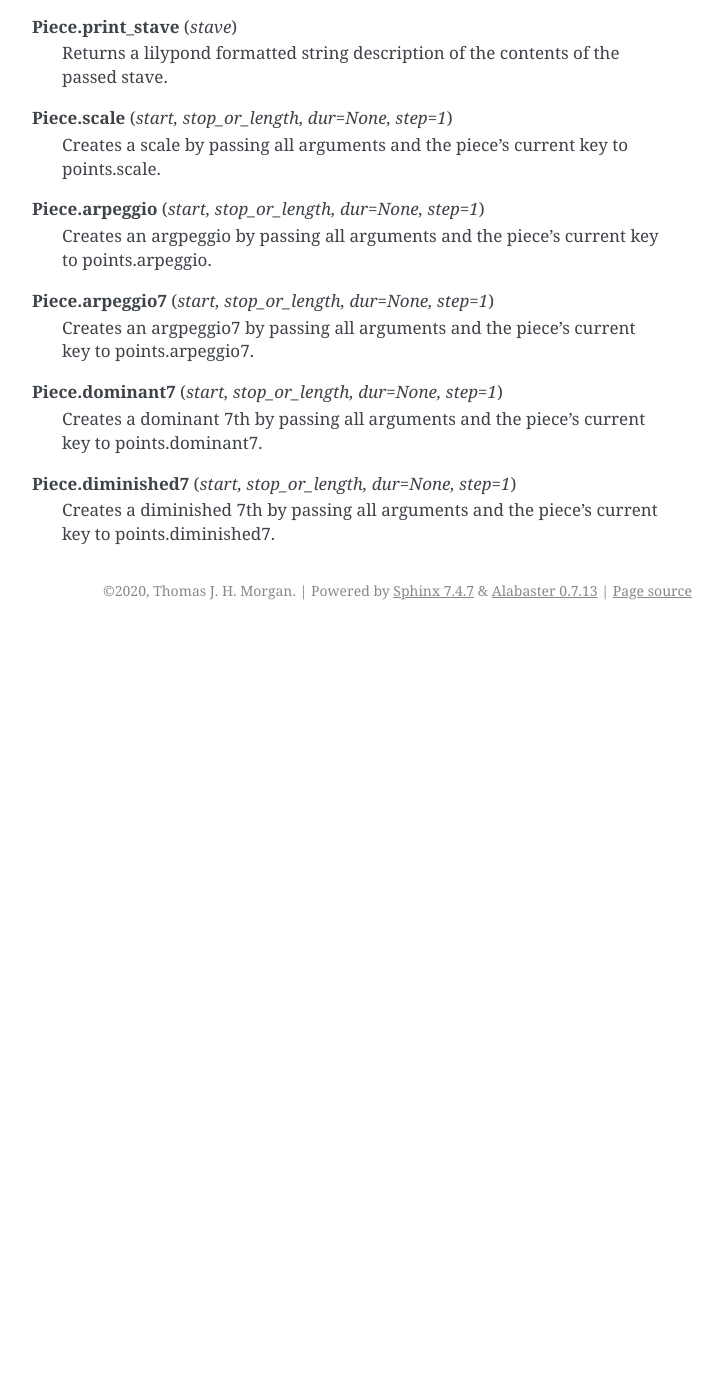
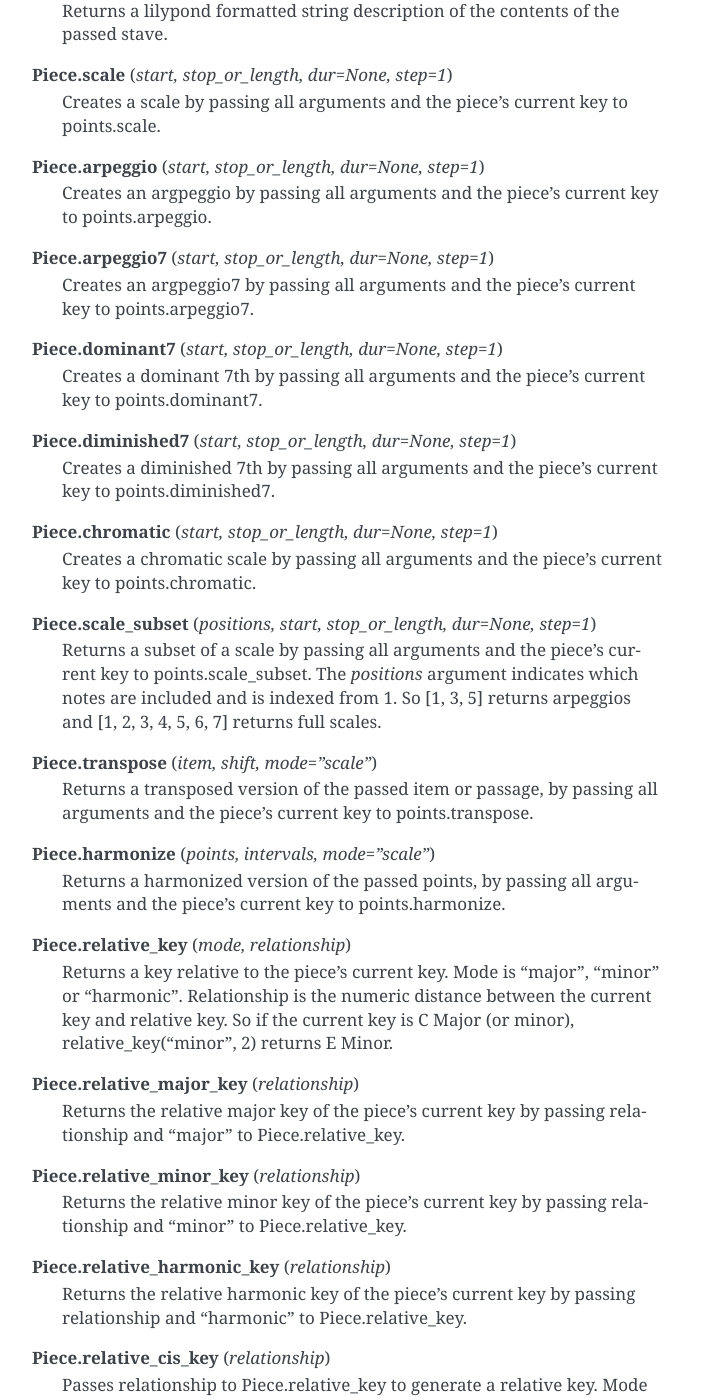
Before and after one commit to thomasmorgan/LilyLib, a Sphinx documentation site: the page built from docs/source/API.rst, in a window 1280 px wide and 1400 px high, scrolled down 12784 px. Shown: the whole window, without its empty margins (418-1141 px from the left). Built offline with Sphinx 7.4.7, drawn with Linux system fonts in a browser that asks for light colours; before the commit the page ends 13414 px from its top, so only the background shows below that; some of the changed text lies outside the part shown.

Commit message:
Docs: API: Piece part 2

```diff
--- a/docs/source/API.rst
+++ b/docs/source/API.rst
@@ -493,3 +492,138 @@ piece
 
     **Piece.diminished7** (*start, stop_or_length, dur=None, step=1*)
         Creates a diminished 7th by passing all arguments and the piece's current key to points.diminished7.
+
+    **Piece.chromatic** (*start, stop_or_length, dur=None, step=1*)
+    	Creates a chromatic scale by passing all arguments and the piece's current key to points.chromatic.
+
+    **Piece.scale_subset** (*positions, start, stop_or_length, dur=None, step=1*)
+    	Returns a subset of a scale by passing all arguments and the piece's current key to points.scale_subset. The *positions* argument indicates which notes are included and is indexed from 1. So [1, 3, 5] returns arpeggios and [1, 2, 3, 4, 5, 6, 7] returns full scales.
+
+    **Piece.transpose** (*item, shift, mode="scale"*)
+    	Returns a transposed version of the passed item or passage, by passing all arguments and the piece's current key to points.transpose.
+
+    **Piece.harmonize** (*points, intervals, mode="scale"*)
+        Returns a harmonized version of the passed points, by passing all arguments and the piece's current key to points.harmonize.
+
+    **Piece.relative_key** (*mode, relationship*)
+    	Returns a key relative to the piece's current key. Mode is "major", "minor" or "harmonic". Relationship is the numeric distance between the current key and relative key. So if the current key is C Major (or minor), relative_key("minor", 2) returns E Minor.
+
+    **Piece.relative_major_key** (*relationship*)
+        Returns the relative major key of the piece's current key by passing relationship and "major" to Piece.relative_key.
+
+    **Piece.relative_minor_key** (*relationship*)
+        Returns the relative minor key of the piece's current key by passing relationship and "minor" to Piece.relative_key.
+
+    **Piece.relative_harmonic_key** (*relationship*)
+        Returns the relative harmonic key of the piece's current key by passing relationship and "harmonic" to Piece.relative_key.
+
+    **Piece.relative_cis_key** (*relationship*)
+        Passes relationship to Piece.relative_key to generate a relative key. Mode is specified according to the current key; if the current key is major, then "major" is passed, otherwise "minor" is passed (note "harmonic" is never passed).
+
+    **Piece.relative_trans_key** (*relationship*)
+        Passes relationship to Piece.relative_key to generate a relative key. Mode is specified according to the current key; if the current key is major, then "minor" is passed, otherwise "major" is passed (note "harmonic" is never passed).
+
+    **Piece.I**
+        Returns the relative_major_key with position 0.
+
+    **Piece.II**
+        Returns the relative_major_key with position 1.
+
+    **Piece.III**
+        Returns the relative_major_key with position 2.
+
+    **Piece.IV**
+        Returns the relative_major_key with position 3.
+
+    **Piece.V**
+        Returns the relative_major_key with position 4.
+
+    **Piece.VI**
+        Returns the relative_major_key with position 5.
+
+    **Piece.VII**
+        Returns the relative_major_key with position 6.
+
+    **Piece.i**
+        Returns the relative_minor_key with position 0.
+
+    **Piece.i**
+        Returns the relative_minor_key with position 1.
+
+    **Piece.i**
+        Returns the relative_minor_key with position 2.
+
+    **Piece.i**
+        Returns the relative_minor_key with position 3.
+
+    **Piece.v**
+        Returns the relative_minor_key with position 4.
+
+    **Piece.v**
+        Returns the relative_minor_key with position 5.
+
+    **Piece.v**
+        Returns the relative_minor_key with position 6.
+
+    **Piece.ih**
+        Returns the relative_harmonic_key with position 0.
+
+    **Piece.ii**
+        Returns the relative_harmonic_key with position 1.
+
+    **Piece.ii**
+        Returns the relative_harmonic_key with position 2.
+
+    **Piece.iv**
+        Returns the relative_harmonic_key with position 3.
+
+    **Piece.vh**
+        Returns the relative_harmonic_key with position 4.
+
+    **Piece.vi**
+        Returns the relative_harmonic_key with position 5.
+
+    **Piece.vi**
+        Returns the relative_harmonic_key with position 6.
+
+    **Piece.Ic**
+        Returns the relative_cis_key with position 0.
+
+    **Piece.IIc**
+        Returns the relative_cis_key with position 1.
+
+    **Piece.IIIc**
+        Returns the relative_cis_key with position 2.
+
+    **Piece.IVc**
+        Returns the relative_cis_key with position 3.
+
+    **Piece.Vc**
+        Returns the relative_cis_key with position 4.
+
+    **Piece.VIc**
+        Returns the relative_cis_key with position 5.
+
+    **Piece.VIIc**
+        Returns the relative_cis_key with position 6.
+
+    **Piece.It**
+        Returns the relative_trans_key with position 0.
+
+    **Piece.IIt**
+        Returns the relative_trans_key with position 1.
+
+    **Piece.IIIt**
+        Returns the relative_trans_key with position 2.
+
+    **Piece.IVt**
+        Returns the relative_trans_key with position 3.
+
+    **Piece.Vt**
+        Returns the relative_trans_key with position 4.
+
+    **Piece.VIt**
+        Returns the relative_trans_key with position 5.
+
+    **Piece.VIIt**
+        Returns the relative_trans_key with position 6.
```
Also changed, not shown: other parts of docs/source/API.rst (+0 -1 lines), 6 other files.
